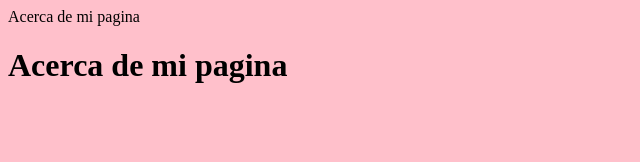
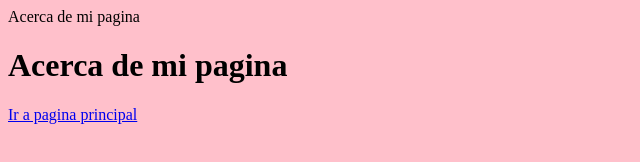
Before and after one commit to itzel-barrera/github.io, a plain HTML site: page paginas/acerca_de.html in a window 1280 px wide. Shown: the whole page, without its empty margins (0-640 px from the left). Drawn offline with Linux system fonts and the light colour scheme.

Commit message:
Update acerca_de.html

```diff
--- a/paginas/acerca_de.html
+++ b/paginas/acerca_de.html
@@ -5,5 +5,6 @@
   </head>
   <body>
     <h1>Acerca de mi pagina</h1>
+    <a href="../index.html">Ir a pagina principal</a>
   </body>
 </html>
```
